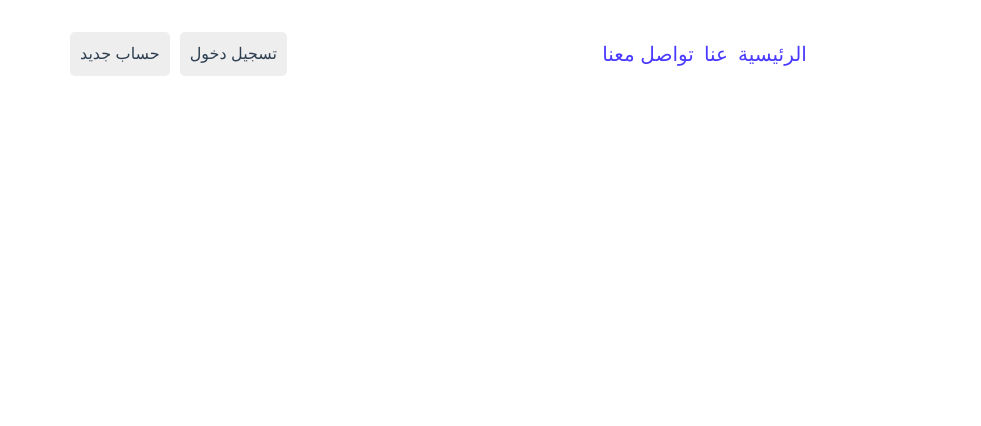
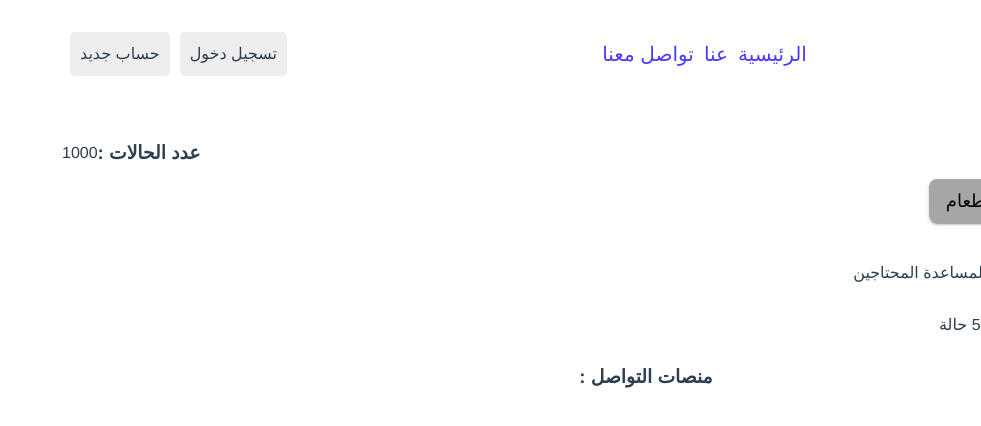
Before and after one commit to Salem-Team/awn_project, a Vue app: page /DashBoard_Admin in a window 1280 px wide. Shown: the top 426 px of the page, without its empty margins (299-1280 px from the left). Built offline with nearby package versions, Linux system fonts and the light colour scheme.

Commit message:
amendment the header

```diff
--- a/babel.config.js
+++ b/babel.config.js
@@ -1,3 +1,3 @@
 module.exports = {
-  presets: ["@vue/cli-plugin-babel/preset"],
+    presets: ["@vue/cli-plugin-babel/preset"],
 };
--- a/jest.config.js
+++ b/jest.config.js
@@ -1,3 +1,3 @@
 module.exports = {
-  preset: "@vue/cli-plugin-unit-jest",
+    preset: "@vue/cli-plugin-unit-jest",
 };
--- a/src/components/TheHeader.vue
+++ b/src/components/TheHeader.vue
@@ -111,9 +111,8 @@
                     >
                         {{ User.User_name }}
                     </div>
-                    <div class="User_box" v-if="Box_User">
+                    <div class="User_box">
                         <v-menu
-                            open-on-hover
                             transition="scale-transition"
                             activator="#menu-activator"
                         >
--- a/src/router/index.js
+++ b/src/router/index.js
@@ -1,6 +1,7 @@
 import { createRouter, createWebHistory } from "vue-router";
 import HomeView from "../views/HomeView.vue";
-import DashBoard from "@/views/DashBoard_charities.vue";
+import DashBoard_charities from "@/views/DashBoard_charities.vue";
+import DashBoard_Admin from "@/views/DashBoard_Admin.vue";
 
 const routes = [
     {
@@ -11,7 +12,12 @@ const routes = [
     {
         path: "/DashBoard_charities",
         name: "DashBoard_charities",
-        component: DashBoard,
+        component: DashBoard_charities,
+    },
+    {
+        path: "/DashBoard_Admin",
+        name: "DashBoard_Admin",
+        component: DashBoard_Admin,
     },
 ];
 
--- /dev/null
+++ b/src/views/DashBoard_Admin.vue
@@ -0,0 +1,14 @@
+<template>
+    <div>
+        <CharityView />
+    </div>
+</template>
+<script>
+import CharityView from "@/components/Charity_View.vue";
+export default {
+    name: "DashBoard_Admin",
+    components: {
+        CharityView,
+    },
+};
+</script>
--- a/vue.config.js
+++ b/vue.config.js
@@ -1,4 +1,4 @@
 const { defineConfig } = require("@vue/cli-service");
 module.exports = defineConfig({
-  transpileDependencies: true,
+    transpileDependencies: true,
 });
```
Also changed, not shown: 1 other file (tests, documents, lock files or other folders).
